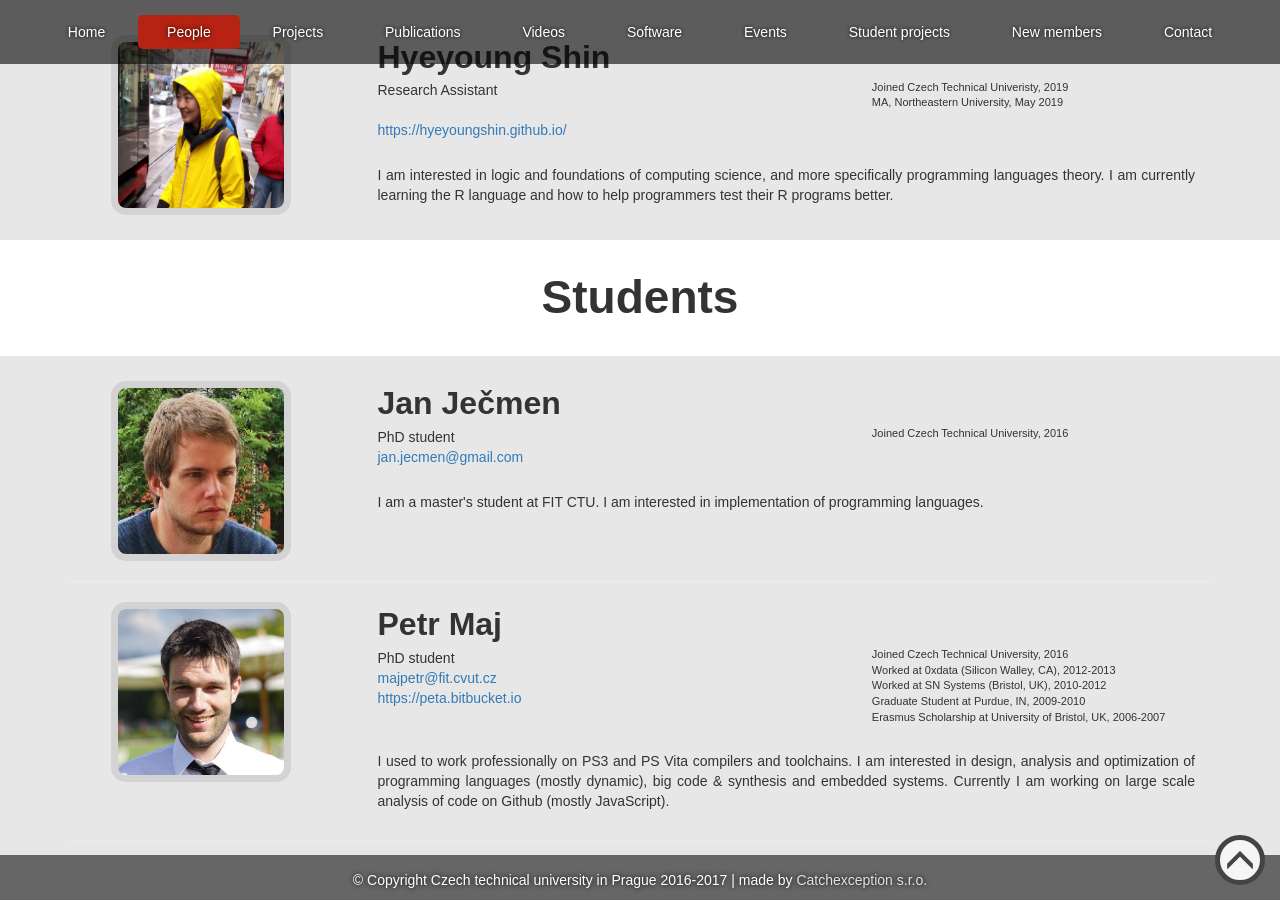
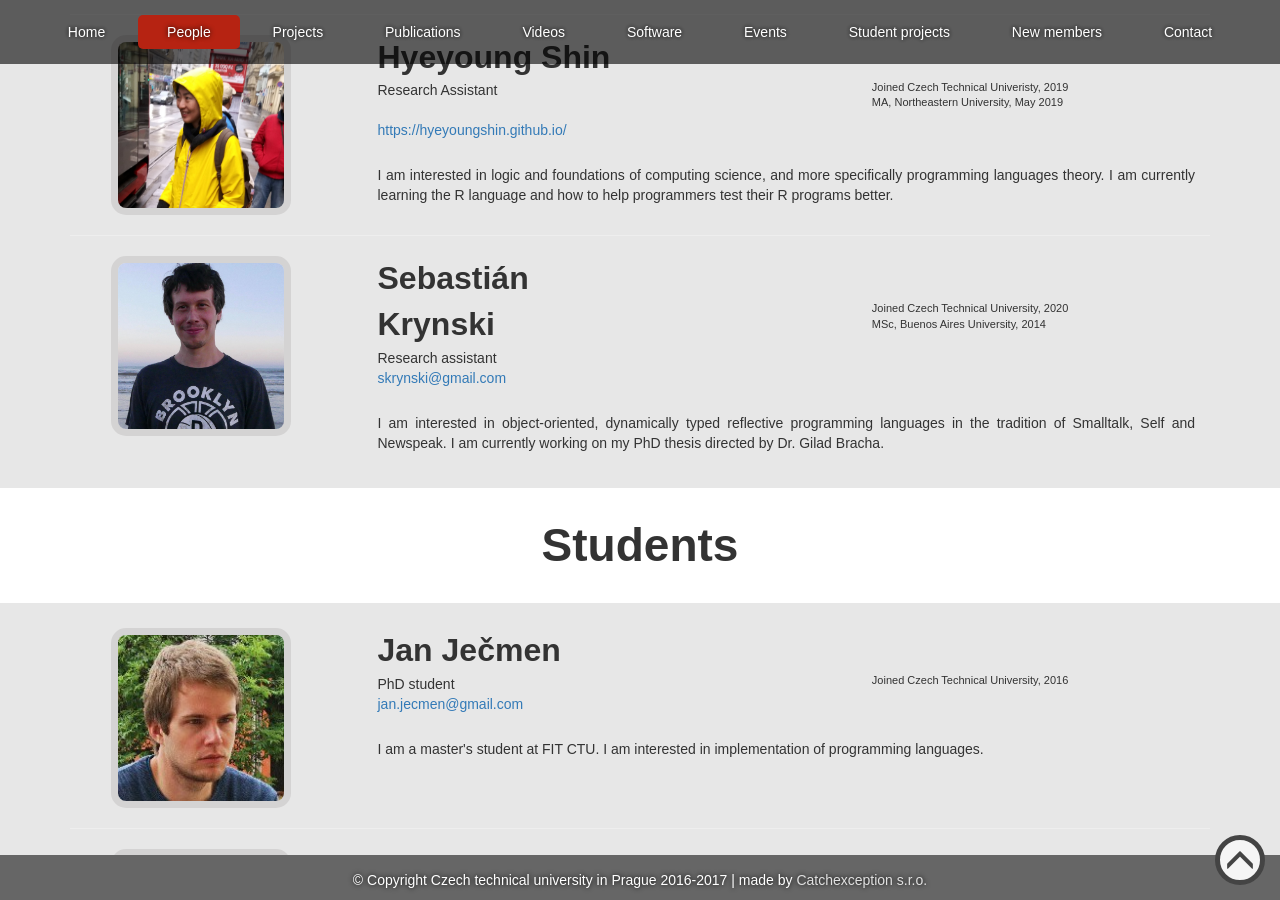
Before and after one commit to PRL-PRG/prl-prg.github.io, a Jekyll site: the page built from people.md, in a window 1280 px wide and 900 px high, scrolled down 2342 px. Built offline with Jekyll 4.4.1, drawn with Linux system fonts in a browser that asks for light colours.

Commit message:
ebastian krynski

```diff
--- a/people.md
+++ b/people.md
@@ -119,6 +119,16 @@ people:
     - Joined Czech Technical Univeristy, 2019
     - MA, Northeastern University, May 2019
     note: "I am interested in logic and foundations of computing science, and more specifically programming languages theory. I am currently learning the R language and how to help programmers test their R programs better."
+
+  - type: researcher
+    name: Sebastián Krynski
+    photo: sebastian_krynski.jpg
+    title: Research assistant
+    email: skrynski@gmail.com
+    bio:
+    - Joined Czech Technical University, 2020
+    - MSc, Buenos Aires University, 2014
+    note: "I am interested in object-oriented, dynamically typed reflective programming languages in the tradition of Smalltalk, Self and Newspeak. I am currently working on my PhD thesis directed by Dr. Gilad Bracha."
 
   - type: student
     name: Jan Ječmen
```
Also changed, not shown: images/people/sebastian_krynski.jpg (added).
